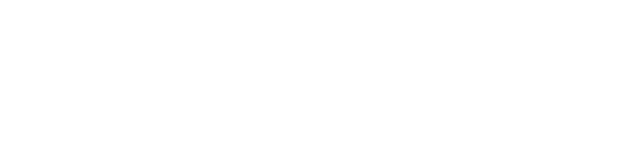
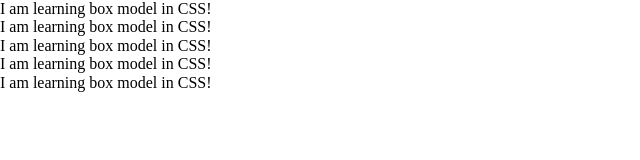
Before and after one commit to dashaorlova/vscode-git-test, a plain HTML site: page lesson8/task4/index.html in a window 1280 px wide. Shown: the whole page, without its empty margins (0-640 px from the left). Drawn offline with nearby package versions, Linux system fonts and the light colour scheme.

Commit message:
Update index.html

```diff
--- a/lesson8/task4/index.html
+++ b/lesson8/task4/index.html
@@ -11,4 +11,13 @@
     />
     <link href="style.css" rel="stylesheet" />
   </head>
+    <body>
+ <div class="one">I am learning box model in CSS! </div>
+  <div class="two">I am learning box model in CSS! </div>
+  <div class="thee">I am learning box model in CSS! </div>
+  <div class="four">I am learning box model in CSS! </div>
+   <div class="five">I am learning box model in CSS! </div>
+
+  </body>
+
 </html>
```
